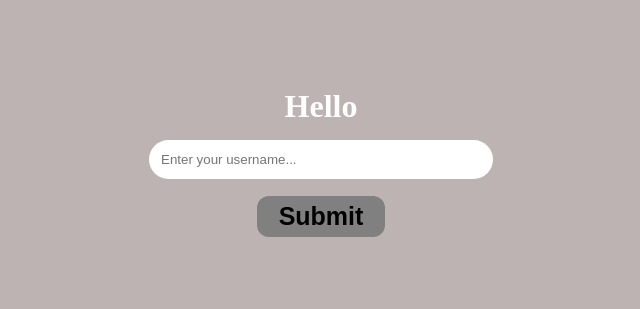
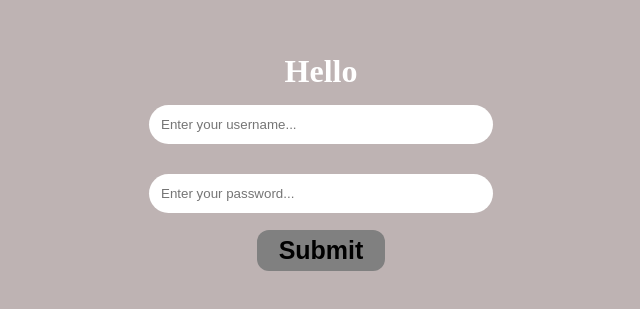
Before and after one commit to Abhishek-389/React-Test-App, a React (Create React App) app: page / in a window 1280 px wide. Shown: the part 237-546 px from the top of the page, without its empty margins (319-959 px from the left). Built offline with nearby package versions, Linux system fonts and the light colour scheme.

Commit message:
Compltetd the form part two and solved the form defsult behaviour

```diff
--- a/src/App.js
+++ b/src/App.js
@@ -2,7 +2,9 @@ import React, { useState } from "react";
 import "./App.css";
 function App() {
   const [userName, setUserName] = useState("");
+  const [userPassword, setUserPassword] = useState("");
   return (
+    <form>
       <div className="container">
         <h1>
           Hello <span id="user"></span>
@@ -13,15 +15,26 @@ function App() {
           placeholder="Enter your username..."
           type="text"
         />
+        <input
+          value={userPassword}
+          onChange={(event) => setUserPassword(event.target.value)}
+          placeholder="Enter your password..."
+          type="password"
+        />
         <button
-        onClick={() => {
-          document.getElementById("user").innerHTML = userName;
+          onClick={(event) => {
+            event.preventDefault();
+            document.getElementById(
+              "user"
+            ).innerHTML = `${userName} ${userPassword}`;
             setUserName("");
+            setUserPassword("");
           }}
         >
           Submit
         </button>
       </div>
+    </form>
   );
 }
 
```
Lines whose indentation alone changed are shown as unchanged.
